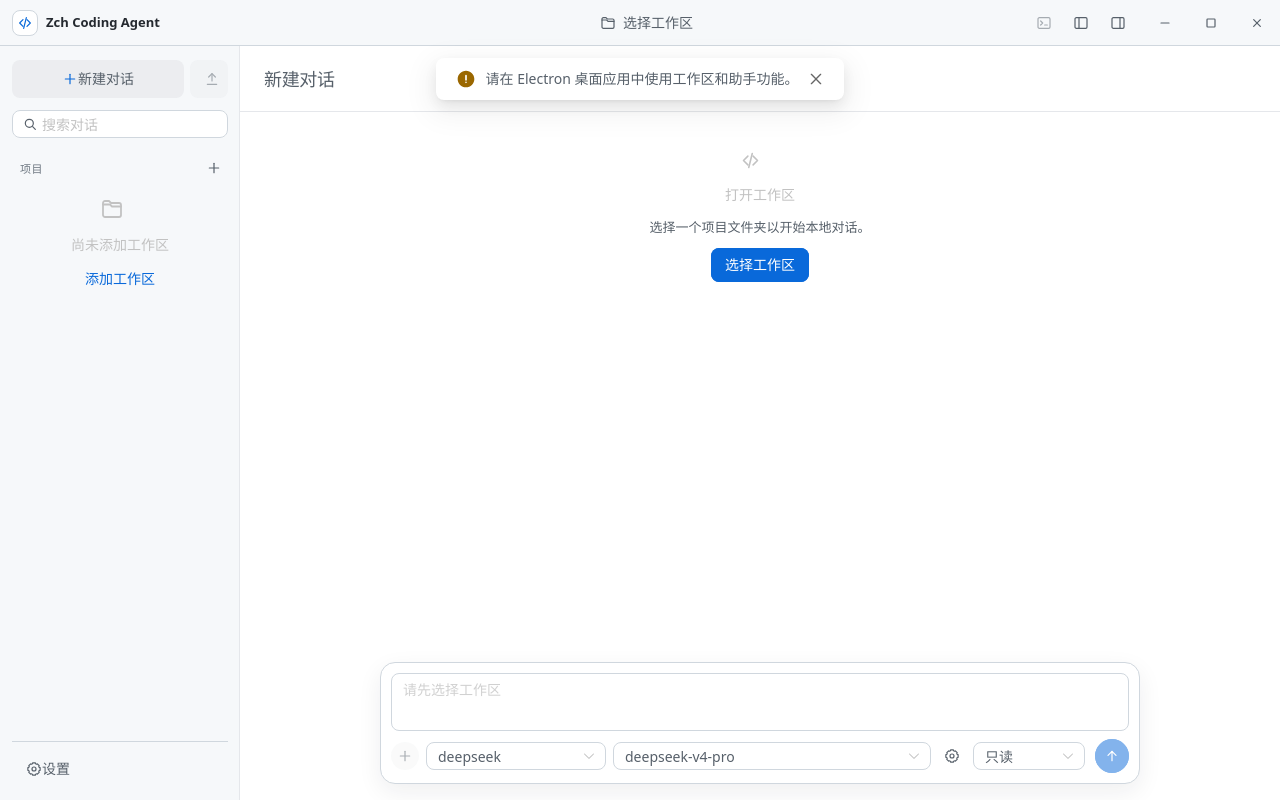
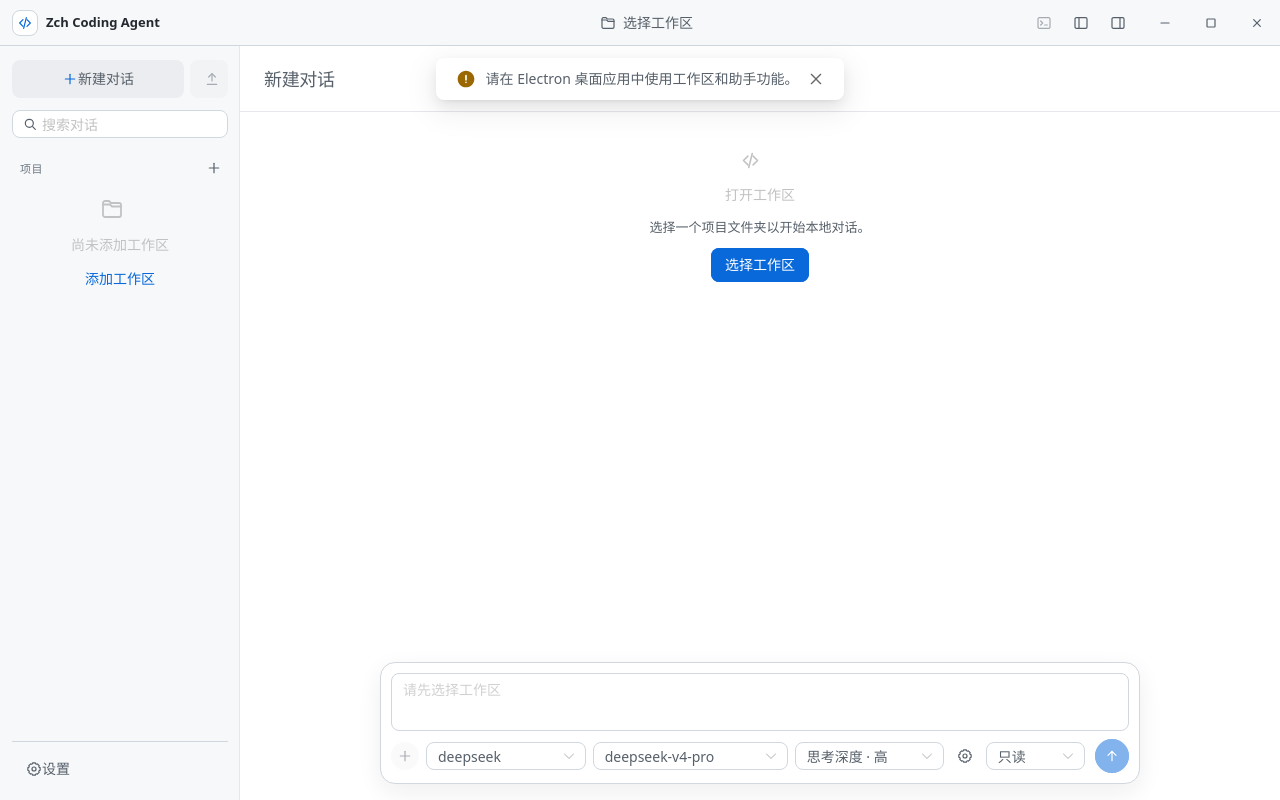
Before and after one commit to zch4321/zch-coding-agent, a Vue app: page / in a window 1280 px wide. Built offline with nearby package versions, Linux system fonts and the light colour scheme; what @sinclair/typebox would draw is missing.

Commit message:
feat(chat): add reasoning effort selector

```diff
--- a/src/components/chat/MessageComposer.vue
+++ b/src/components/chat/MessageComposer.vue
@@ -67,6 +67,20 @@ const modeOptions = computed(() => [
   { label: t('chat.confirm'), value: 'confirm' },
   { label: t('chat.yolo'), value: 'yolo' },
 ])
+const reasoningOptions = computed(() => [
+  {
+    label: `${t('settings.reasoning')} · ${t('settings.reasoningOff')}`,
+    value: 'off',
+  },
+  {
+    label: `${t('settings.reasoning')} · ${t('settings.reasoningHigh')}`,
+    value: 'high',
+  },
+  {
+    label: `${t('settings.reasoning')} · ${t('settings.reasoningMax')}`,
+    value: 'max',
+  },
+])
 const contextOptions = computed<DropdownOption[]>(() => [
   { label: t('chat.addFileContext'), key: 'file' },
   { label: t('chat.addDirectoryContext'), key: 'directory' },
@@ -84,6 +98,9 @@ const inputDisabled = computed(
     Boolean(agent.pendingApproval),
 )
 const textareaDisabled = computed(() => !agent.workspacePath)
+const routeSelectionDisabled = computed(() =>
+  Boolean(agent.startPending || agent.activeRunId || agent.pendingApproval),
+)
 const sendHint = computed(() => {
   if (!agent.workspacePath) return t('chat.chooseHint')
   if (!agent.credentialConfigured) return t('chat.apiKeyHint')
@@ -420,7 +437,7 @@ function handleContextSelect(key: string | number) {
 async function handleProviderSelect(value: string | number) {
   const providerId = String(value)
   if (
-    providerId === agent.activeProviderId ||
+    providerId === agent.composerProviderId ||
     agent.activeRunId ||
     agent.pendingApproval
   ) {
@@ -428,6 +445,12 @@ async function handleProviderSelect(value: string | number) {
   }
 
   await agent.setActiveProvider(providerId)
+}
+
+function handleReasoningSelect(value: string | number) {
+  if (value === 'off' || value === 'high' || value === 'max') {
+    agent.setProviderReasoning(value)
+  }
 }
 
 watch(
@@ -546,11 +569,7 @@ watch(inputDisabled, (disabled) => {
           style="width: min(180px, 24vw); min-width: 120px; flex: 0 1 180px"
           size="small"
           :options="agent.providerOptions"
-          :disabled="
-            Boolean(
-              agent.startPending || agent.activeRunId || agent.pendingApproval,
-            )
-          "
+          :disabled="routeSelectionDisabled"
           filterable
           @update:value="handleProviderSelect"
         />
@@ -559,9 +578,20 @@ watch(inputDisabled, (disabled) => {
           style="width: min(220px, 28vw); min-width: 0; flex: 1 1 auto"
           size="small"
           :options="agent.composerModelOptions"
+          :disabled="routeSelectionDisabled"
           filterable
           tag
           @update:value="agent.setProviderModel"
+        />
+        <NSelect
+          :value="agent.composerReasoning"
+          style="width: min(168px, 22vw); min-width: 118px; flex: 0 1 168px"
+          size="small"
+          :options="reasoningOptions"
+          :disabled="routeSelectionDisabled"
+          :aria-label="t('settings.reasoning')"
+          data-testid="composer-reasoning-select"
+          @update:value="handleReasoningSelect"
         />
         <NTooltip>
           <template #trigger>
--- a/src/stores/agent-runtime.ts
+++ b/src/stores/agent-runtime.ts
@@ -307,6 +307,9 @@ export const useAgentRuntimeStore = defineStore('agent-runtime', {
     },
     composerModel(): string {
       return this.composerModelSelection.model
+    },
+    composerReasoning(): ModelSelection['reasoning'] {
+      return this.composerModelSelection.reasoning
     },
     composerModelOptions(): Array<{ label: string; value: string }> {
       const settings = useAgentSettingsStore()
@@ -728,17 +731,26 @@ export const useAgentRuntimeStore = defineStore('agent-runtime', {
       }
       return true
     },
+    /** Updates the current Session or draft model while preserving its reasoning effort. */
     setProviderModel(model: string) {
-      const settings = useAgentSettingsStore()
       const replica = useAgentReplicaStore()
       const current = this.composerModelSelection
-      const provider = settings.providers.find(
-        (candidate) => candidate.id === current.providerId,
-      )
       const selection = {
-        providerId: current.providerId,
+        ...current,
         model,
-        reasoning: provider?.reasoning ?? current.reasoning,
+      }
+      if (replica.selectedSession) {
+        void this.updateModelSelection(selection)
+      } else {
+        this.draftModelSelection = selection
+      }
+    },
+    /** Updates the reasoning effort for the current Session or draft route. */
+    setProviderReasoning(reasoning: ModelSelection['reasoning']) {
+      const replica = useAgentReplicaStore()
+      const selection = {
+        ...this.composerModelSelection,
+        reasoning,
       }
       if (replica.selectedSession) {
         void this.updateModelSelection(selection)
--- a/src/stores/agent.ts
+++ b/src/stores/agent.ts
@@ -149,6 +149,7 @@ const runtimeProperties = new Set<PropertyKey>([
   'composerModelSelection',
   'composerProviderId',
   'composerModel',
+  'composerReasoning',
   'composerModelOptions',
 ])
 const changesProperties = new Set<PropertyKey>([
@@ -218,6 +219,7 @@ export function useAgentStore(pinia?: Pinia): AgentFacade {
     selectProviderForEditing: settings.selectProviderForEditing,
     resetSelectedProviderDraft: settings.resetSelectedProviderDraft,
     setProviderModel: runtime.setProviderModel,
+    setProviderReasoning: runtime.setProviderReasoning,
     setProviderDraftModel: settings.setProviderModel,
     updateModelConfiguration: settings.updateModelConfiguration,
     loadProviderModels: settings.loadProviderModels,
```
Also changed, not shown: 1 other file (tests, documents, lock files or other folders).
